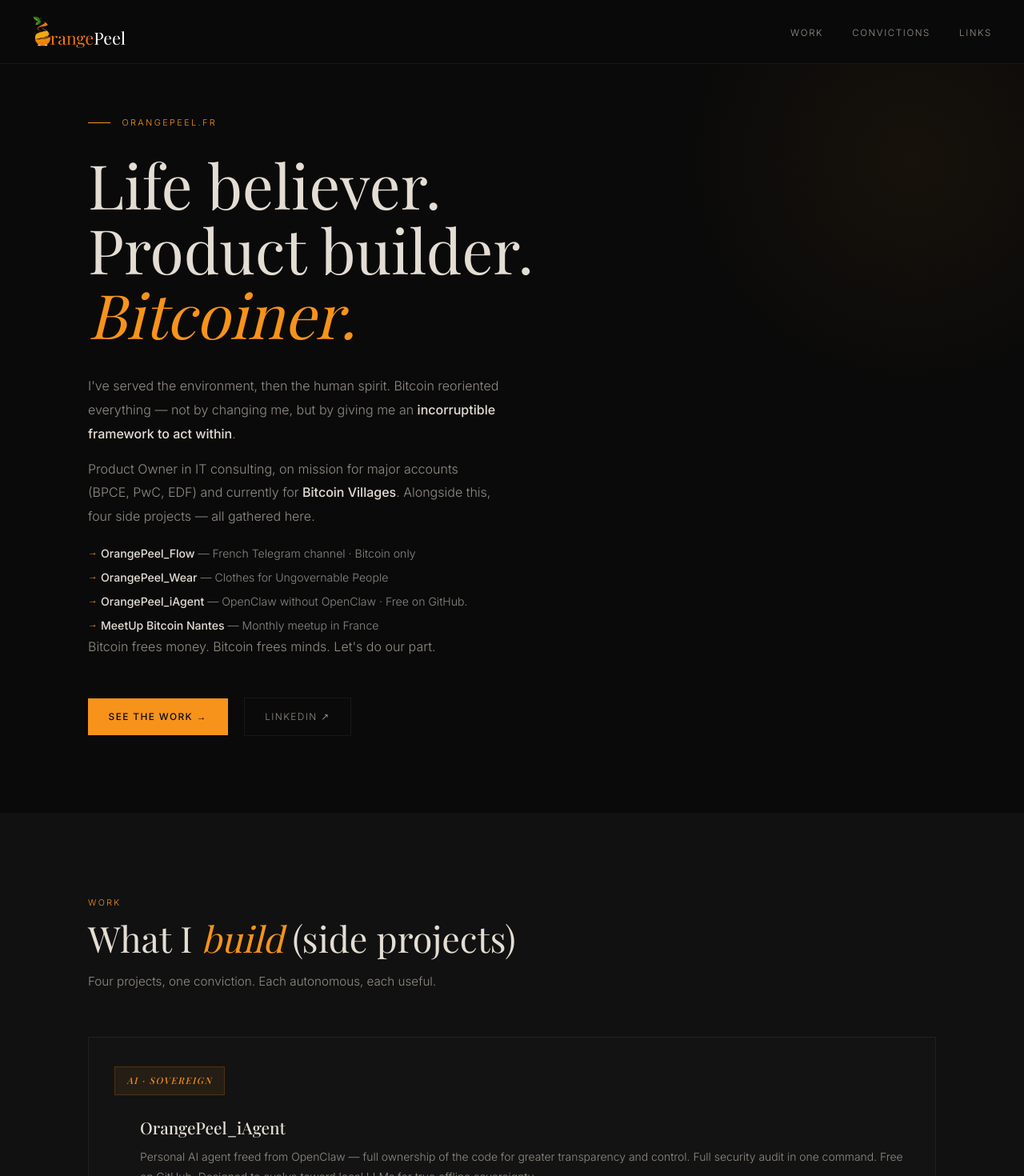
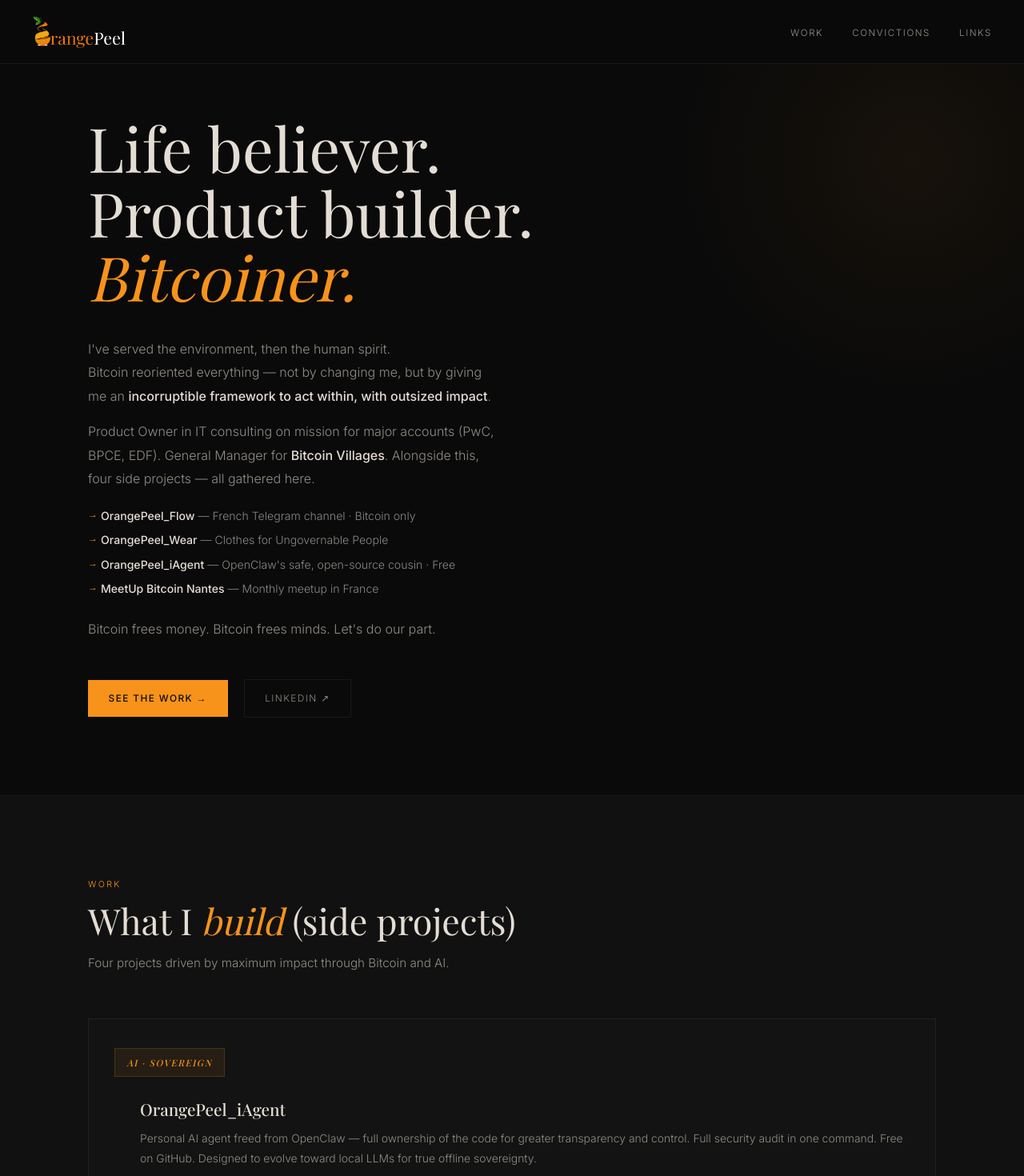
Before and after one commit to man-orangepeel/orangepeel-root, a Next.js app: page / in a window 1280 px wide. Shown: the top 1470 px of the page at 80% size. Built offline with nearby package versions, Linux system fonts and the light colour scheme; a web font is replaced by a local one.

Commit message:
content: hero cleanup, work section polish, links reorder, wording updates
Co-Authored-By: Claude Opus 4.6 (1M context) <noreply@anthropic.com>

```diff
--- a/app/globals.css
+++ b/app/globals.css
@@ -98,25 +98,6 @@ nav {
   width: 100%;
 }
 
-.hero-sup {
-  font-size: 0.68rem;
-  letter-spacing: 0.22em;
-  text-transform: uppercase;
-  color: var(--orange);
-  margin-bottom: 1.75rem;
-  display: flex;
-  align-items: center;
-  gap: 0.9rem;
-}
-
-.hero-sup::before {
-  content: '';
-  width: 28px;
-  height: 1px;
-  background: var(--orange);
-  flex-shrink: 0;
-}
-
 .hero-title {
   font-family: var(--font-display);
   font-size: clamp(3rem, 6vw, 5.2rem);
@@ -148,7 +129,7 @@ nav {
 .hero-projects {
   list-style: none;
   padding: 0;
-  margin: 1.2rem 0 0 0;
+  margin: 1.2rem 0 1.5rem 0;
   display: flex;
   flex-direction: column;
   gap: 0.4rem;
@@ -172,6 +153,22 @@ nav {
 .hero-projects strong {
   color: rgba(245,240,232,0.85);
   font-weight: 500;
+}
+
+.hero-bio a {
+  color: inherit;
+  text-decoration: none;
+  transition: color 0.2s;
+}
+
+.hero-bio a:hover,
+.hero-projects a:hover {
+  color: var(--orange);
+}
+
+.hero-projects a {
+  color: inherit;
+  text-decoration: none;
 }
 
 .hero-bio strong {
--- a/app/page.tsx
+++ b/app/page.tsx
@@ -21,7 +21,6 @@ export default function Home() {
       href: 'https://t.me/OrangePeel_Flow',
       features: [
         'Adoption signals & educational fundamentals',
-        'Community polls',
         'No ads, no altcoins, no short-term speculation',
         'Runs freely and daily on OrangePeel_iAgent',
       ],
@@ -29,22 +28,22 @@ export default function Home() {
     {
       tag: 'Lifestyle · E-commerce',
       title: 'OrangePeel_Wear',
-      desc: 'OrangePeel_Wear embodies the spirit of Bitcoin through premium, purpose-driven apparel. Provocative, Subtle, Cryptic — your style is yours.',
+      desc: 'A bold brand that embodies the spirit of Bitcoin through premium, purpose-driven apparel. Provocative, Subtle, Cryptic — your style is yours.',
       link: 'wear.orangepeel.fr',
       href: 'https://wear.orangepeel.fr',
       features: [
         'Three collections: Warriors, Wizards, Cyphers',
+        'No crypto noise. Pure Bitcoin conviction.',
         'Premium quality',
-        'Bitcoin payments accepted',
-        'No crypto noise. Pure Bitcoin conviction.',
+        'Bitcoin payments',
       ],
     },
     {
       tag: 'Community · Nantes',
       title: 'MeetUp Bitcoin Nantes',
-      desc: 'Free monthly meetup in France. Beginners, experts. Bitcoin, with and without the jargon.',
+      desc: 'Monthly meetup in France. Beginners and experts. Bitcoin, with and without the jargon.',
       link: 'meetup.orangepeel.fr',
-      href: 'https://meetup.orangepeel.fr',
+      href: 'https://meetup.orangepeel.fr/',
       features: [
         'Every 2nd Thursday · Le Startijenn · Île de Nantes · 19h',
         'Free entry · All levels welcome',
@@ -68,28 +67,28 @@ export default function Home() {
       href: 'https://github.com/man-orangepeel',
     },
     {
-      icon: 'Tg',
-      name: 'MeetUp Bitcoin Nantes',
-      sub: 'Telegram community · Nantes',
-      href: 'https://t.me/meetupbitcoinnantes',
-    },
-    {
-      icon: '⚙',
+      icon: 'iA',
       name: 'OrangePeel_iAgent',
-      sub: 'iagent.orangepeel.fr · Open source AI agent',
+      sub: 'Openclaw\'s released cousin',
       href: 'https://iagent.orangepeel.fr',
     },
     {
-      icon: 'Tg',
+      icon: 'Fl',
       name: 'OrangePeel_Flow',
-      sub: 'Telegram channel · French · Bitcoin only',
+      sub: 'High quality signal · Bitcoin only',
       href: 'https://t.me/OrangePeel_Flow',
     },
     {
-      icon: 'W',
+      icon: 'We',
       name: 'OrangePeel_Wear',
-      sub: 'wear.orangepeel.fr',
+      sub: 'Wear your Values. Spread your World.',
       href: 'https://wear.orangepeel.fr',
+    },
+    {
+      icon: 'Mu',
+      name: 'MeetUp Bitcoin Nantes',
+      sub: 'French local community',
+      href: 'https://meetup.orangepeel.fr',
     },
   ]
 
@@ -111,7 +110,6 @@ export default function Home() {
       <section className="hero">
         <div className="hero-glow" />
         <div className="hero-inner">
-          <p className="hero-sup">orangepeel.fr</p>
           <h1 className="hero-title">
             Life believer.<br />
             Product builder.<br />
@@ -120,19 +118,20 @@ export default function Home() {
           <div className="hero-bio">
             <p>
               I&apos;ve served the environment, then the human spirit.
+              <br />
               Bitcoin reoriented everything — not by changing me,
-              but by giving me an <strong>incorruptible framework to act within</strong>.
+              but by giving me an <strong>incorruptible framework to act within, with outsized impact</strong>.
             </p>
             <p>
-              Product Owner in IT consulting, on mission for major accounts (BPCE, PwC, EDF)
-              and currently for <strong>Bitcoin Villages</strong>.
+              Product Owner in IT consulting on mission for major accounts (PwC, BPCE, EDF).
+              General Manager for <a href="https://www.linkedin.com/company/btcvillages/" target="_blank" rel="noopener noreferrer"><strong>Bitcoin Villages</strong></a>.
               Alongside this, four side projects — all gathered here.
             </p>
             <ul className="hero-projects">
-              <li><strong>OrangePeel_Flow</strong> — French Telegram channel · Bitcoin only</li>
-              <li><strong>OrangePeel_Wear</strong> — Clothes for Ungovernable People</li>
-              <li><strong>OrangePeel_iAgent</strong> — OpenClaw without OpenClaw · Free on GitHub.</li>
-              <li><strong>MeetUp Bitcoin Nantes</strong> — Monthly meetup in France</li>
+              <li><a href="https://t.me/OrangePeel_Flow" target="_blank" rel="noopener noreferrer"><strong>OrangePeel_Flow</strong></a> — French Telegram channel · Bitcoin only</li>
+              <li><a href="https://wear.orangepeel.fr" target="_blank" rel="noopener noreferrer"><strong>OrangePeel_Wear</strong></a> — Clothes for Ungovernable People</li>
+              <li><a href="https://iagent.orangepeel.fr" target="_blank" rel="noopener noreferrer"><strong>OrangePeel_iAgent</strong></a> — OpenClaw&apos;s safe, open-source cousin · Free</li>
+              <li><a href="https://meetup.orangepeel.fr" target="_blank" rel="noopener noreferrer"><strong>MeetUp Bitcoin Nantes</strong></a> — Monthly meetup in France</li>
             </ul>
             <p>
               Bitcoin frees money. Bitcoin frees minds. Let&apos;s do our part.
@@ -151,7 +150,7 @@ export default function Home() {
           <p className="sec-sup">Work</p>
           <h2 className="sec-title">What I <em>build</em> (side projects)</h2>
           <p className="sec-sub">
-            Four projects, one conviction. Each autonomous, each useful.
+            Four projects driven by maximum impact through Bitcoin and AI.
           </p>
           <div className="projects-grid">
             {projects.map((p) => (
```
